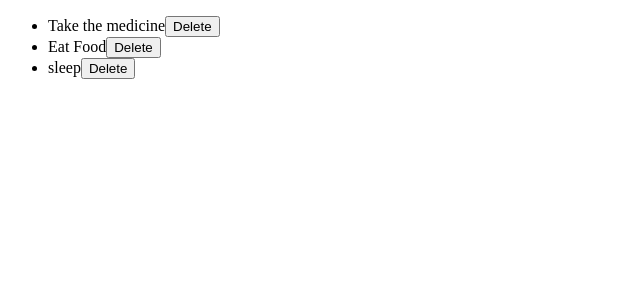
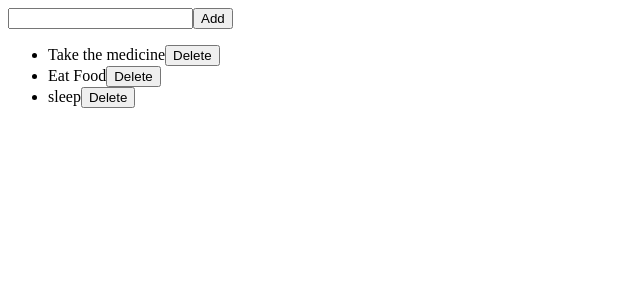
Before and after one commit to hemanthnaika/React, a React (Create React App) app in the folder myapp/: page / in a window 1280 px wide. Shown: the top 300 px of the page, without its empty margins (0-640 px from the left). Built offline with nearby package versions, Linux system fonts and the light colour scheme.

Commit message:
Todo list add the item and Delete Item

```diff
--- a/myapp/src/App.js
+++ b/myapp/src/App.js
@@ -1,9 +1,11 @@
 import { useState } from "react";
+import AddItem from "./components/AddItem";
 import List from "./components/List";
 
 const App = () => {
   return (
     <div>
+
   <List/>
     </div>
    );
--- /dev/null
+++ b/myapp/src/components/AddItem.js
@@ -0,0 +1,30 @@
+import { useState } from "react";
+import { useDispatch } from "react-redux";
+import { v4 as uuidv4 } from "uuid";
+const AddItem = () => {
+  const [item, setitem] = useState('');
+  const dispatch = useDispatch()
+  const addTodo = () => {
+    console.log(item);
+    dispatch({
+      type: "Add_Item",
+      payload: {
+        id: uuidv4(),
+        text: item,
+      },
+    });
+  };
+  return (
+    <div>
+      <input
+        onChange={(e) => {
+          setitem(e.target.value);
+        }}
+        type="text"
+      />
+      <button onClick={addTodo}>Add</button>
+    </div>
+  );
+};
+
+export default AddItem;
--- a/myapp/src/components/List.js
+++ b/myapp/src/components/List.js
@@ -1,5 +1,6 @@
 
 import { useSelector,useDispatch }from 'react-redux'
+import AddItem from './AddItem'
 const List = () => {
   const dispatch=useDispatch()
     const items = useSelector(state => state)
@@ -15,6 +16,7 @@ const List = () => {
 
     return (
         <div>
+          <AddItem/>
             <ul>
                 {
                     items.map(item => {
--- a/myapp/src/reducer/reducer.js
+++ b/myapp/src/reducer/reducer.js
@@ -1,8 +1,11 @@
 const reducer = (state = {}, action) => {
   const { type, payload } = action
   switch (type) {
-      case "DELETE_ITEM":
+
+    case "DELETE_ITEM":
           return state.filter(item => item.id !== payload)
+          case "Add_Item":
+          return [...state,payload]
       default:
           return state
   }
```
